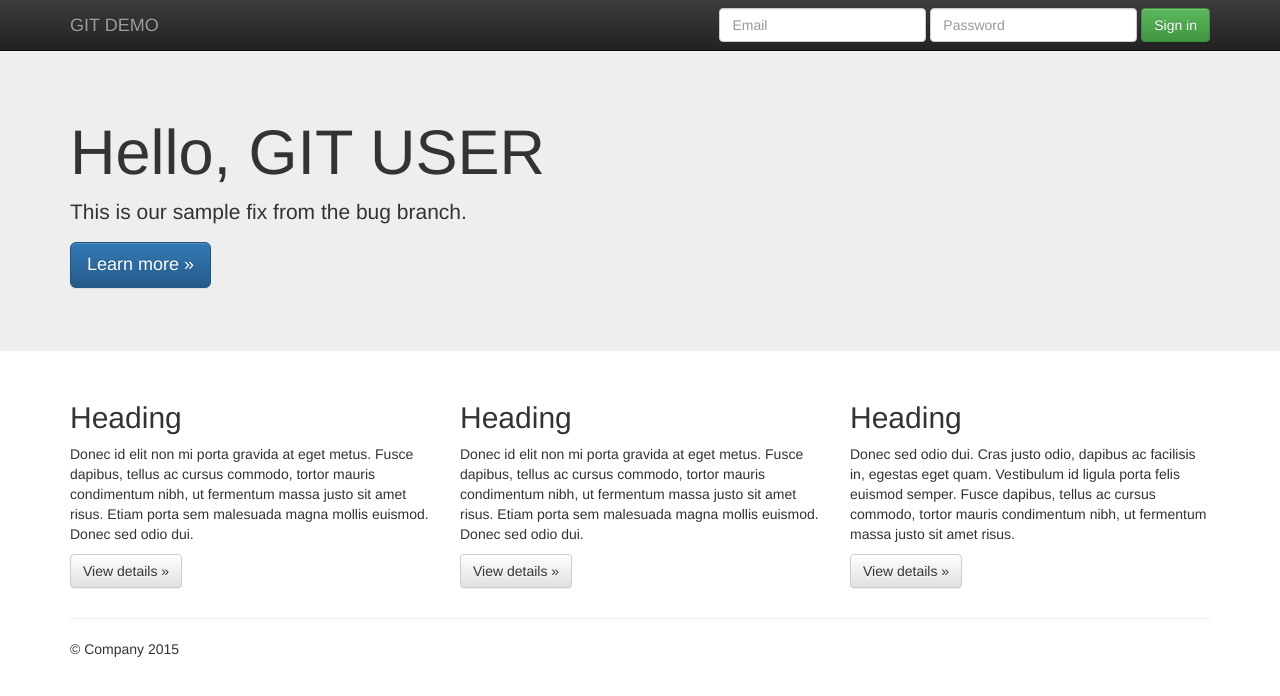
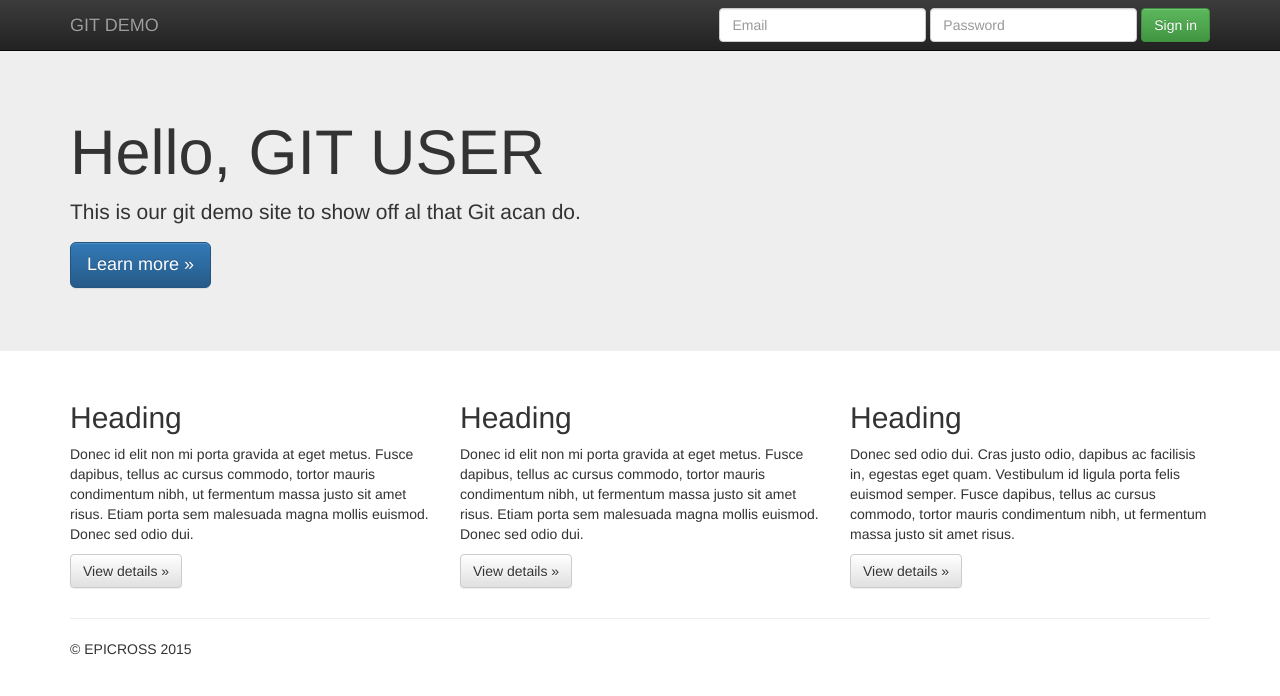
Before and after one commit to PUSKAS6/Git_Demo, a plain HTML site: page index.html in a window 1280 px wide. Drawn offline with nearby package versions, Linux system fonts and the light colour scheme.

Commit message:
started mods to site

```diff
--- a/index.html
+++ b/index.html
@@ -56,7 +56,7 @@
     <div class="jumbotron">
       <div class="container">
         <h1>Hello, GIT USER </h1>
-        <p>This is our sample fix from the bug branch.</p>
+        <p>This is our git demo site to show off al that Git acan do.</p>
         <p><a class="btn btn-primary btn-lg" href="#" role="button">Learn more &raquo;</a></p>
       </div>
     </div>
@@ -84,7 +84,7 @@
       <hr>
 
       <footer>
-        <p>&copy; Company 2015</p>
+        <p>&copy; EPICROSS 2015</p>
       </footer>
     </div> <!-- /container -->        <script src="//ajax.googleapis.com/ajax/libs/jquery/1.11.2/jquery.min.js"></script>
         <script>window.jQuery || document.write('<script src="js/vendor/jquery-1.11.2.min.js"><\/script>')</script>
```
Also changed, not shown: ToDo.txt.
